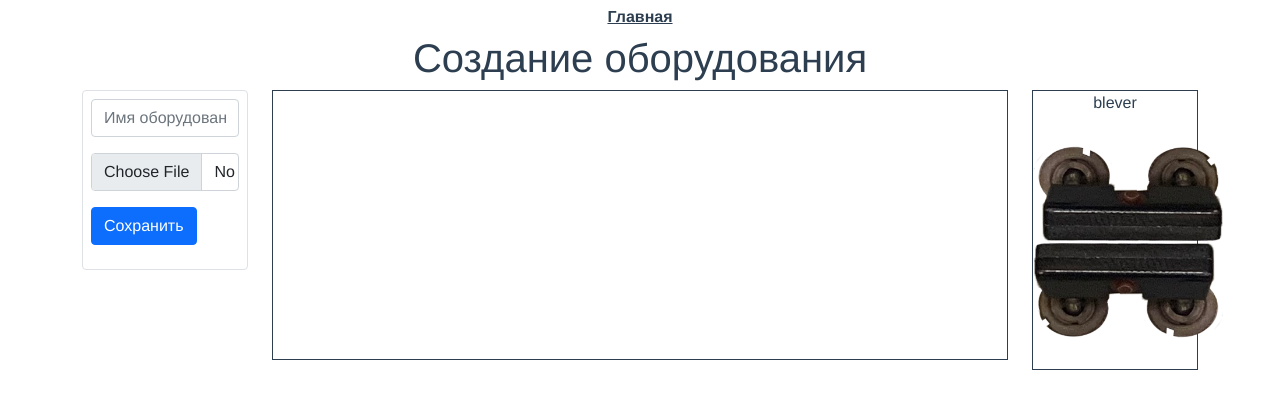
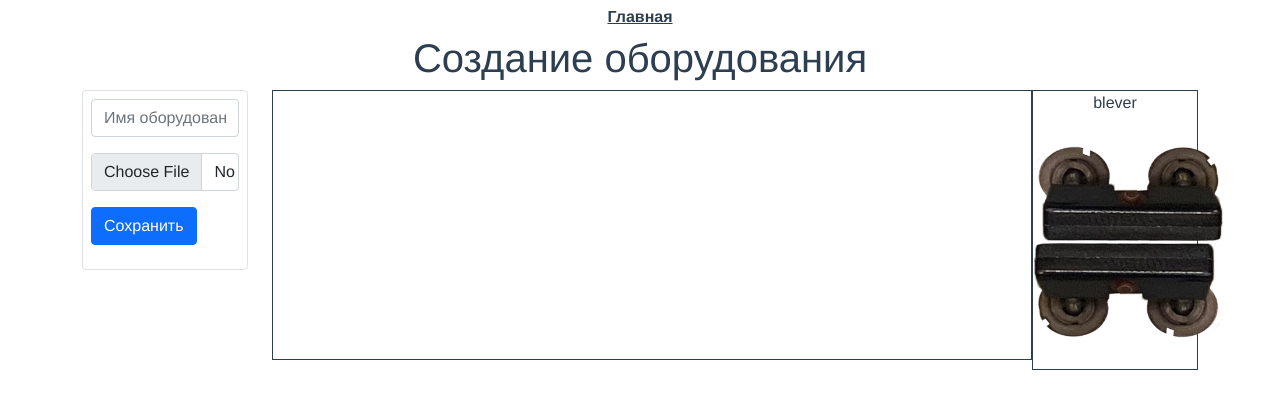
Before and after one commit to Lokol1337/eed-frontend, a Vue app: page /create-hardware in a window 1280 px wide. Shown: the top 408 px of the page. Built offline with nearby package versions, Linux system fonts and the light colour scheme.

Commit message:
add not working hardware component canvas

```diff
--- /dev/null
+++ b/src/components/hardware/hardwareCanvas.vue
@@ -0,0 +1,91 @@
+<template>
+  <div class="canvas">
+    <div
+      class="canvas__body"
+      :style="{ 'backgroundImage': 'url(' + bgImage + ')' }"
+    >
+      <vue-draggable-resizable
+        v-for="(hardwareComponent, i) in hardwareComponents"
+        :key="i"
+        @dragging="onDrag"
+        @resizing="onResize"
+        :w="hardwareComponent.width"
+        :h="hardwareComponent.height"
+        :x="hardwareComponent.left"
+        :y="hardwareComponent.top"
+        :parent="true"
+      >
+        <button
+          @keyup="moveByKeys"
+          class="canvas__item-button"
+        >
+          <img
+            :src="hardwareComponent.photo"
+            :style="{
+              width: hardwareComponent.width + 'px',
+              height: hardwareComponent.height + 'px',
+            }"
+            @click.prevent="selectComponent(hardwareComponent)"
+          />
+        </button>
+      </vue-draggable-resizable>
+    </div>
+  </div>
+</template>
+
+<script>
+import VueDraggableResizable from "vue-draggable-resizable";
+// optionally import default styles
+import "vue-draggable-resizable/dist/VueDraggableResizable.css";
+
+export default {
+  data() {
+    return {
+    }
+  },
+  components: {
+    VueDraggableResizable,
+  },
+  methods: {
+    selectComponent(hardwareComponent) {
+      this.$emit('selectComponent', hardwareComponent);
+    },
+    setBackground(background) {
+      this.$store.dispatch('ADD_BACKGROUND', background);
+    }
+  },
+  computed: {
+    bgImage() {
+      return this.$store.getters.HARDWARE_BACKGROUND;
+    },
+    hardwareComponents() {
+      return this.$store.getters.HARDWARE_COMPONENTS;
+    }
+  },
+};
+</script>
+
+<style lang="scss" scoped>
+.canvas {
+  &__body {
+    display: flex;
+    justify-content: center;
+
+    border: 1px solid;
+    position: relative;
+    width: 760px;
+    height: 270px;
+    background-size: 760px 270px;
+  }
+
+  &__item {
+    &-button {
+      border: none;
+      margin: 0;
+      padding: 0;
+
+      background: transparent;
+    }
+  }
+}
+</style>
--- a/src/components/hardware/hardwareForm.vue
+++ b/src/components/hardware/hardwareForm.vue
@@ -15,7 +15,6 @@
         @change="onFileChangeHandler"
         class="form-control"
         type="file"
-        id="formFileMultiple"
         required
       />
     </div>
@@ -34,14 +33,14 @@ export default {
     return {
       hardware: {
         name: '',
-        backgrounds: [],
+        backgrounds: '',
       }
     }
   },
   methods: {
     async onFileChangeHandler(e) {
-      this.hardware.backgrounds = await convertFileToBase64OnChange(e);
-      this.$emit('changeHardwareBackgrounds', this.hardware.backgrounds);
+      const files = await convertFileToBase64OnChange(e);
+      this.$store.dispatch('ADD_BACKGROUND', files[0])
     },
     emitCreateHardware() {
       this.$emit('createHardware', this.hardware);
--- /dev/null
+++ b/src/store/create-hardware.js
@@ -0,0 +1,39 @@
+const createHardware = {
+  state: {
+    selectedHardwareComponent: null,
+    hardwareComponents: [],
+    background: '',
+  },
+
+  getters: {
+    SELECTED_COMPONENT: (state) => state.selectedHardwareComponent,
+    HARDWARE_COMPONENTS: (state) => state.hardwareComponents,
+    HARDWARE_BACKGROUND: (state) => state.background,
+  },
+
+  mutations: {
+    SET_SELECTED_COMPONENT: (state, payload) => {
+      state.selectedHardwareComponent = payload;
+    },
+    SET_HARDWARE_COMPONENT: (state, payload) => {
+      state.hardwareComponents.push(payload);
+    },
+    SET_BACKGROUND: (state, payload) => {
+      state.background = payload;
+    }
+  },
+
+  actions: {
+    ADD_SELECTED_COMPONENT: (context, payload) => {
+      context.commit('SET_SELECTED_COMPONENT', payload);
+    },
+    ADD_HARDWARE_COMPONENT: (context, payload) => {
+      context.commit('SET_HARDWARE_COMPONENT', payload);
+    },
+    ADD_BACKGROUND: (context, payload) => {
+      context.commit('SET_BACKGROUND', payload);
+    }
+  },
+}
+
+export default createHardware;
--- a/src/store/hardware-component.js
+++ b/src/store/hardware-component.js
@@ -16,8 +16,8 @@ const hardwareComponent = {
   },
 
   actions: {
-    SAVE_COMPONENTS: (state, payload) => {
-      state.commit('SET_COMPONENTS', payload);
+    SAVE_COMPONENTS: (context, payload) => {
+      context.commit('SET_COMPONENTS', payload);
     }
   },
 }
--- a/src/store/hardware.js
+++ b/src/store/hardware.js
@@ -14,8 +14,8 @@ const hardware = {
   },
 
   actions: {
-    SAVE_HARDWARES: (state, payload) => {
-      state.commit('SET_HARDWARES', payload);
+    SAVE_HARDWARES: (context, payload) => {
+      context.commit('SET_HARDWARES', payload);
     }
   },
 }
--- a/src/store/index.js
+++ b/src/store/index.js
@@ -1,8 +1,9 @@
 import Vue from 'vue'
 import Vuex from 'vuex'
 
-import hardwareComponent from './hardware-component.js'
-import hardware from './hardware.js'
+import hardwareComponent from './hardware-component.js';
+import hardware from './hardware.js';
+import createHardware from './create-hardware.js';
 
 Vue.use(Vuex)
 
@@ -10,5 +11,6 @@ export default new Vuex.Store({
   modules: {
     hardwareComponent,
     hardware,
+    createHardware,
   },
 })
--- a/src/utils/file.js
+++ b/src/utils/file.js
@@ -15,5 +15,5 @@ export const convertFileToBase64OnChange = async (e) =>  {
     }
   }
 
-  return base64Files
+  return base64Files;
 }
--- a/src/views/CreateHardware.vue
+++ b/src/views/CreateHardware.vue
@@ -4,40 +4,15 @@
     <div class="container">
       <div class="row">
         <div class="col-12 col-sm-2">
-          <hardwareForm @createHardware="createHardwareHandler" @changeHardwareBackgrounds="changeHardwareBackgroundsHandler"/>
+          <hardwareForm
+            @createHardware="createHardwareHandler"
+          />
         </div>
         <div class="col-12 col-sm-8">
-          <div class="create-hardware-page__canvas-wrp">
-            <div
-              class="create-hardware-page__canvas"
-              style="background-color: #ffffff"
-              :style="{ 'background-image': 'url(' + backgroundImg + ')' }"
-            >
-              <vue-draggable-resizable v-for="(hardwareComponent, i) in hardwareComponents" :key="i"
-                @dragging="onDrag"
-                @resizing="onResize"
-                :w="hardwareComponent.width"
-                :h="hardwareComponent.height"
-                :x="hardwareComponent.left"
-                :y="hardwareComponent.top"
-                :parent="true"
-              >
-                <button
-                  @keyup='moveByKeys'
-                  class="create-hardware-page__canvas-item-button"
-                >
-                  <img
-                    :src="hardwareComponent.photo"
-                    :style="{
-                      width: hardwareComponent.width + 'px',
-                      height: hardwareComponent.height + 'px'
-                    }"
-                    @click.prevent="selectComponent(hardwareComponent)"
-                  >
-                </button>
-              </vue-draggable-resizable>
-            </div>
-          </div>
+          <hardwareCanvas
+            :hardwareComponents="hardwareComponents"
+            @selectComponent="selectComponentHandler"
+          />
         </div>
         <div v-if="!isHardwareComponentSelect" class="col-12 col-sm-2">
           <div v-for="(component, i) in components" :key="i" style="border: 1px solid">
@@ -107,12 +82,9 @@
 </template>
 
 <script>
-import VueDraggableResizable from 'vue-draggable-resizable';
-// optionally import default styles
-import 'vue-draggable-resizable/dist/VueDraggableResizable.css';
-
 import hardwareForm from '@/components/hardware/hardwareForm.vue';
-
+import hardwareCanvas from '@/components/hardware/hardwareCanvas.vue'
+// TODO: ВСЕ положить в стор, осбенно при создания обородувания (чтобы проще обмениваться состоянмия)
 // TODO: отрицательные значения координат не должны вводиться при ручном вводе
 // TODO: навесить валидацию на все формы
 // TODO: подробить все на компоненты поменшьше
@@ -122,27 +94,21 @@ import hardwareForm from '@/components/hardware/hardwareForm.vue';
 // TODO: напсиать кучу тестов
 // TODO: добавить добавление компонетнов с несколькими фото и возможность их переключения в зависмсости от состояния
 // TODO: добавить возможность настройки размера холста и соответсвенно бэкграунд изображения
-// TODO: добавить возможность добавления сцен для оборудавния с большим кол-вом холсстов
 // TODO: порезать это все на маленькие компонеты, которые легко тестировать
 // TODO: пертащить тудусы в доску на гитхаб, а то какой-то стыд
 export default {
   data() {
     return {
-      name: '',
-      backgrounds: [],
-      // TODO: проверять на уникальность перед пушем
-      hardwareComponents: [],
       isHardwareComponentSelect: false,
-      selectedHardwareComponent: null,
     }
   },
   components: {
-    VueDraggableResizable,
     hardwareForm,
+    hardwareCanvas,
   },
   methods: {
     addComponentToCanvas(componentFromLib) {
-      let img = new Image();
+      const img = new Image();
       img.src = componentFromLib.photos[0];
       const imgWidth = Number(img.width);
       const imgHeight = Number(img.height);
@@ -154,10 +120,10 @@ export default {
         width: imgWidth,
         height: imgHeight,
       }
-      this.hardwareComponents.push(hardwareComponent);
+      this.$store.dispatch('ADD_HARDWARE_COMPONENT', hardwareComponent);
     },
-    selectComponent(hardwareComponent) {
-      this.selectedHardwareComponent = hardwareComponent;
+    selectComponentHandler(hardwareComponent) {
+      this.$store.dispatch('ADD_SELECTED_COMPONENT', hardwareComponent);
       this.isHardwareComponentSelect = true;
     },
     closeHardwareComponent() {
@@ -167,9 +133,6 @@ export default {
     createHardwareHandler(hardware) {
       hardware.hardwareComponents = this.hardwareComponents;
       this.$store.dispatch('SAVE_HARDWARES', hardware);
-    },
-    changeHardwareBackgroundsHandler(backgrounds) {
-      this.backgrounds = backgrounds;
     },
     onDrag(x,y) {
       if (this.selectedHardwareComponent) {
@@ -201,16 +164,16 @@ export default {
     }
   },
   computed: {
+    // TODO: проверять на уникальность перед пушем
+    hardwareComponents() {
+      return this.$store.getters.HARDWARE_COMPONENTS;
+    },
+    selectedHardwareComponent() {
+      return this.$store.getters.SELECTED_COMPONENT;
+    },
     components() {
       return this.$store.getters.COMPONENTS;
     },
-    backgroundImg() {
-      if (this.backgrounds[0]) {
-        return this.backgrounds[0];
-      } else {
-        return '';
-      }
-    }
   },
   watch: {
     selectedHardwareComponent: {
```
